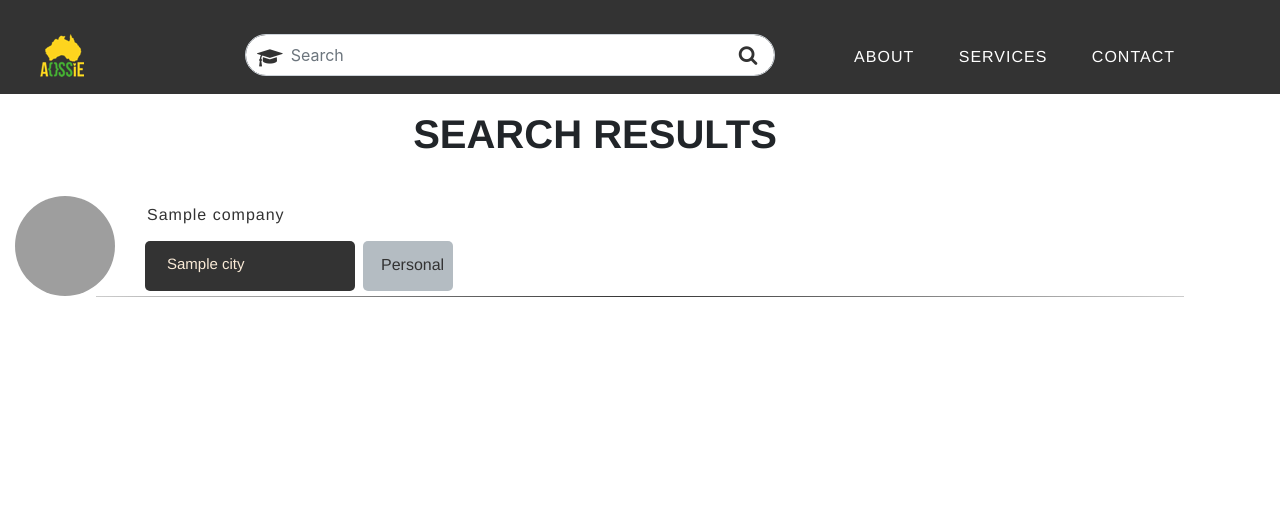
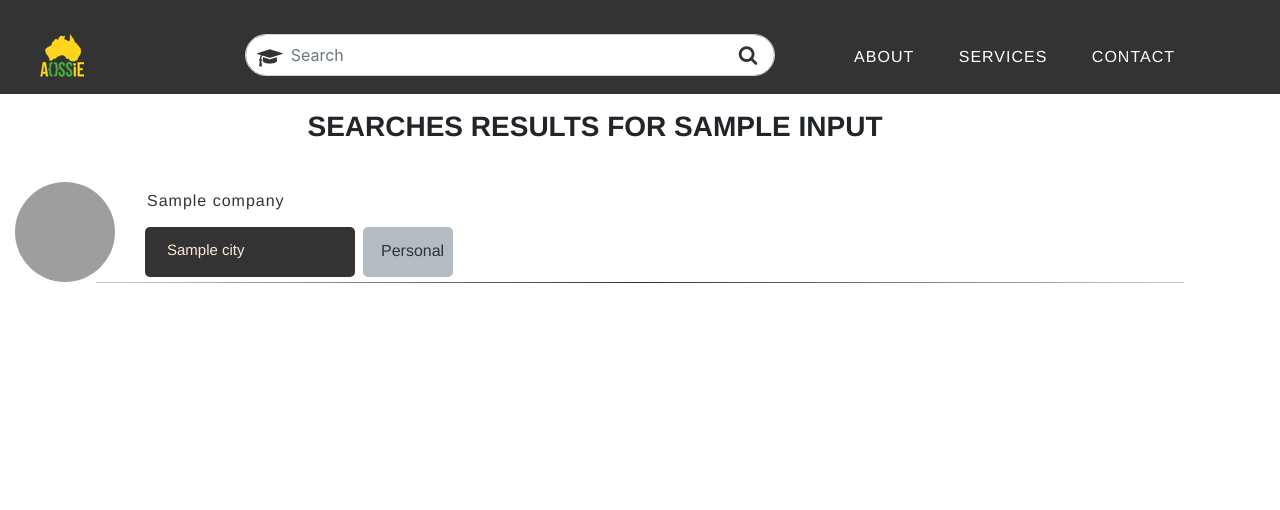
Before and after one commit to AOSSIE-Org/Aossie-Scholar, a Django app: template metrics/templates/metrics/search_results.html in a window 1280 px wide; the page is wider, and only the part inside the window is pictured. Shown: the top 510 px of that part. Run offline with Django 3.2, Linux system fonts and the light colour scheme; the template is opened without the code that fills it: most values are stand-ins (such as "Sample title", 1, 10 or a date in 2020); parts of the project's set-up code (start-up, migrations or seed data) failed here and were passed over; some libraries are stand-ins or nearby versions; some web fonts are replaced; grey boxes are pictures that could not be loaded.

Commit message:
title and heading fix

```diff
--- a/metrics/static/metrics/searchdesign.css
+++ b/metrics/static/metrics/searchdesign.css
@@ -90,7 +90,7 @@ hr.style{
 .res-head{
 	font-family: Montserrat, "Helvetica Neue",Helvetica,Arial,sans-serif;
 	font-weight: 700;
-	font-size: 40px;
+	font-size: 28px;
 	text-align: center;
 	padding-right: 90px;
 	padding-bottom: -25px;
--- a/metrics/templates/metrics/search_results.html
+++ b/metrics/templates/metrics/search_results.html
@@ -15,7 +15,7 @@
 	{% load static %}
 	<link rel="stylesheet" type="text/css" href="{% static 'metrics/searchdesign.css' %}">
 
-	<title></title>
+	<title>{{ input }} - Aossie Scholar Search</title>
 </head>
 <body>
 
@@ -55,7 +55,7 @@
   </header>
 
 
-				<h2 class="res-head">Search Results</h2>
+				<h2 class="res-head">searches results for {{ input }}</h2>
 
 			<div class="all-cont">
 		  			{% for city in object_list %}
```
Also changed, not shown: metrics/views.py (+6 -1 lines).
